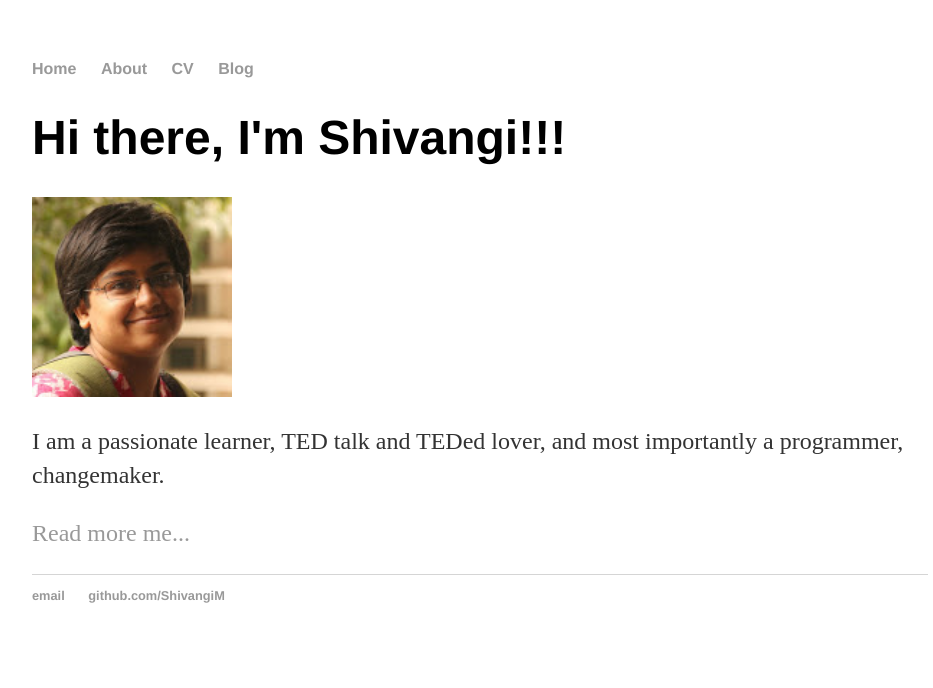
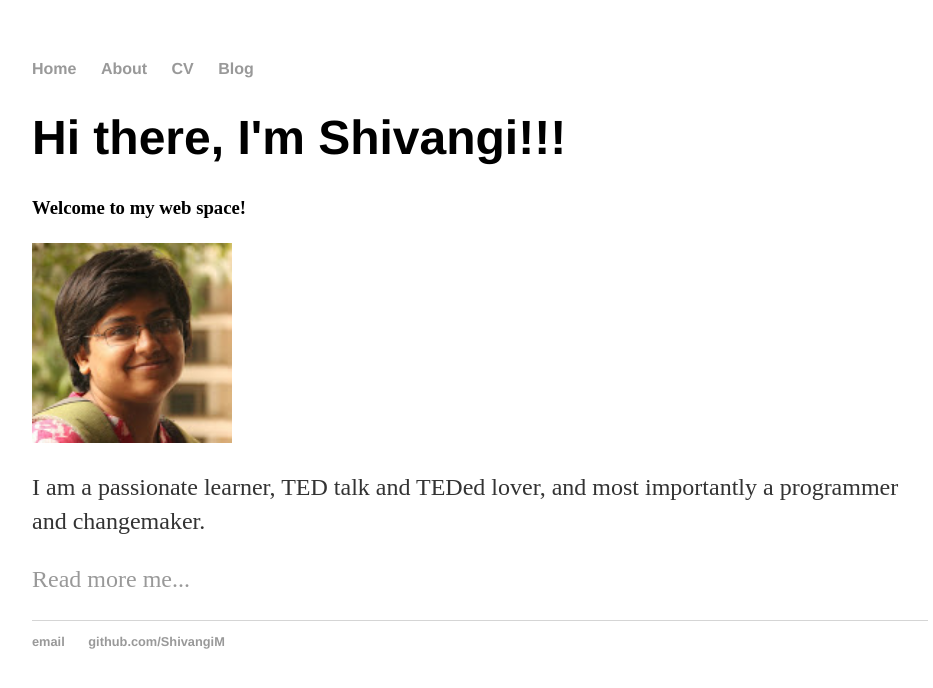
Before and after one commit to ShivangiM/shivangim.github.io, a Jekyll site: the page built from index.html, in a window 1280 px wide. Shown: the top 688 px of the page, without its empty margins (160-1093 px from the left). Built offline with Jekyll 4.4.1, drawn with Linux system fonts in a browser that asks for light colours.

Commit message:
Update index.html

```diff
--- a/index.html
+++ b/index.html
@@ -4,9 +4,8 @@ title: Shivangi Motwani
 ---
 <div class="blurb">
 	<h1>Hi there, I'm Shivangi!!!</h1>
-	<style>
-	</style>
+	<p><h3>Welcome to my web space!</h3></p>
 	<img src="./Shivangi.JPG" alt="Shivangi Motwani" style="width:200px;height:200px;">
-	<p>I am a passionate learner, TED talk and TEDed lover, and most importantly a programmer, changemaker.</p>
+	<p>I am a passionate learner, TED talk and TEDed lover, and most importantly a programmer and changemaker.</p>
 	<p> <a href="/about">Read more me...</a></p>
 </div><!-- /.blurb -->
```
